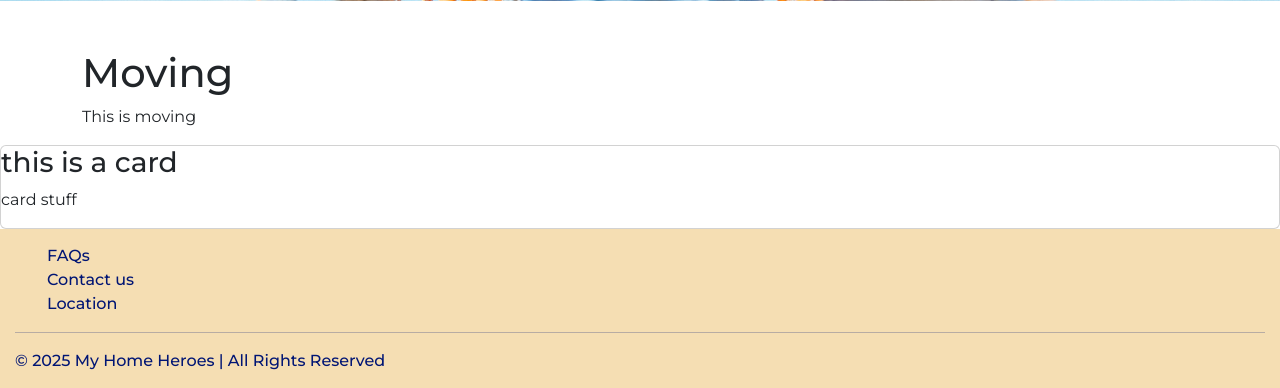
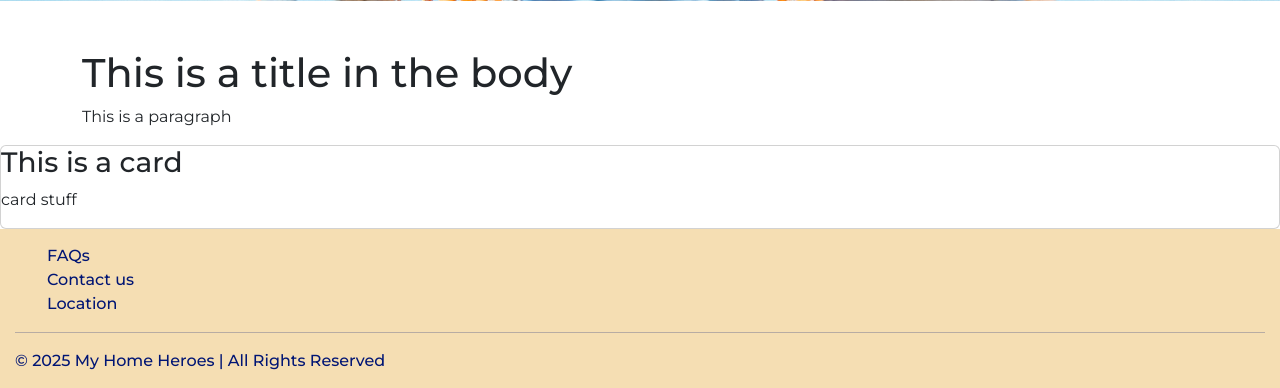
Before and after one commit to nadinelathifah/git_final_project_2025, a Flask app: page /example in a window 1280 px wide. Shown: the part 799-1187 px from the top of the page. Run offline with Flask 3, Linux system fonts and the light colour scheme.

Commit message:
EDITED: example

```diff
--- a/application/routes.py
+++ b/application/routes.py
@@ -15,6 +15,13 @@ def home():
                            img2='decoration/squiggle.png',
                            background_image='static/images/wideshot44.jpeg')
 
+@app.route('/example')
+def empty():
+    return render_template('example.html',
+                            head='Example',
+                            title='This is an example webpage',
+                            subheading='This is a subtitle',
+                            background_image="/static/images/wideshot4.jpg")
 
 @app.route('/welcome/client')
 def welcome_client():
@@ -24,13 +31,6 @@ def welcome_client():
                             subheading='Explore and browse our services',
                             background_image='/static/images/paint.jpeg')
 
-@app.route('/example')
-def empty():
-    return render_template('example.html',
-                            head='Example',
-                            title='This is an example webpage',
-                            subheading='This is a subtitle',
-                            background_image="/static/images/wideshot4.jpg")
 
 @app.route('/welcome/tradesperson')
 def welcome_tradesperson():
--- a/application/templates/example.html
+++ b/application/templates/example.html
@@ -3,11 +3,11 @@
 
 <section id="moving">
     <div class="container pt-5">
-        <h1>Moving</h1>
-        <p>This is moving</p>
+        <h1>This is a title in the body</h1>
+        <p>This is a paragraph</p>
     </div>
     <div class="card">
-        <h3>this is a card</h3>
+        <h3>This is a card</h3>
         <p>card stuff</p>
     </div>
 
```
